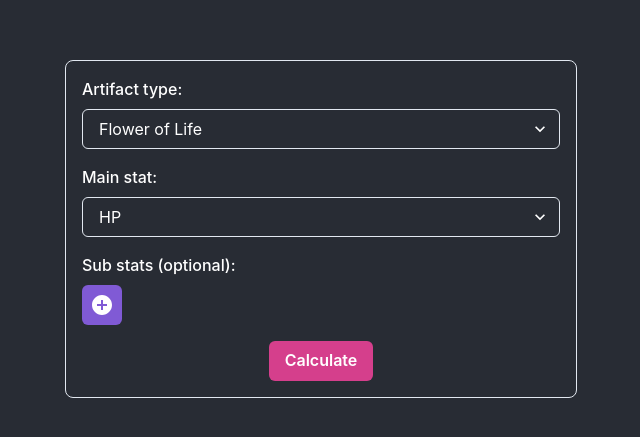
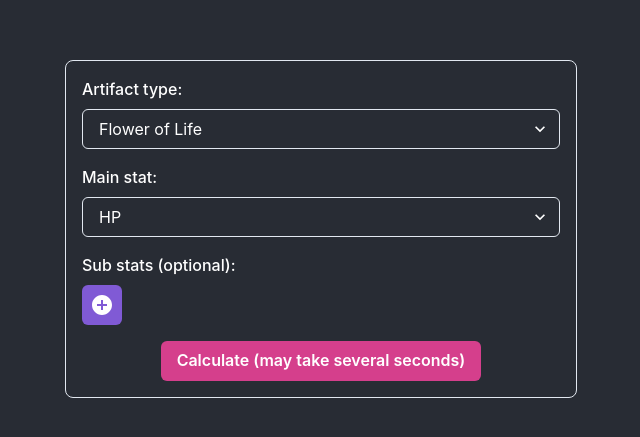
Before and after one commit to grumd/genshin-artifact-farm-calculator, a React (Create React App) app: page / in a window 1280 px wide. Shown: the part 171-608 px from the top of the page, without its empty margins (319-959 px from the left). Built offline with nearby package versions, Linux system fonts and the light colour scheme.

Commit message:
Chance calculation bug fix, gh-pages setup

```diff
--- a/src/App.tsx
+++ b/src/App.tsx
@@ -1,8 +1,5 @@
-import React from "react";
 import styled from "styled-components";
 import { ArtifactForm } from "./components/ArtifactForm";
-import { Stats, Types } from "./data/enums";
-import { calculateChance } from "./utils/calculateChance";
 
 const MainContainer = styled.div`
   background-color: #282c34;
--- a/src/components/ArtifactForm.tsx
+++ b/src/components/ArtifactForm.tsx
@@ -14,7 +14,6 @@ import {
   Popover,
   PopoverTrigger,
   PopoverContent,
-  PopoverHeader,
   PopoverBody,
   PopoverArrow,
   PopoverCloseButton,
@@ -23,7 +22,7 @@ import {
 import styled from "styled-components";
 import { useState, useEffect, memo } from "react";
 import { MdAddCircle } from "react-icons/md";
-import { FaRegQuestionCircle, FaExternalLinkAlt } from "react-icons/fa";
+import { FaRegQuestionCircle } from "react-icons/fa";
 import _ from "lodash/fp";
 
 import { allowedMainStats, allowedSubStats } from "../data/combinations";
@@ -374,7 +373,7 @@ export function ArtifactForm() {
                     color="white"
                     fontSize="2xl"
                     colorScheme="purple"
-                    aria-label="Calculate"
+                    aria-label="Add substat"
                     onClick={onAddSubStats}
                     icon={<MdAddCircle />}
                   />
@@ -387,7 +386,7 @@ export function ArtifactForm() {
             colorScheme="pink"
             onClick={onCalculate}
           >
-            Calculate
+            Calculate (may take several seconds)
           </Button>
         </VStack>
       </Box>
--- a/src/utils/calculateChance.ts
+++ b/src/utils/calculateChance.ts
@@ -69,8 +69,8 @@ export const calculateChance = <
         allSubstatUpgrades.push([j, i]);
       }
     }
-    const fourUpgrades = new Combination(allSubstatUpgrades, 4).toArray();
-    const fiveUpgrades = new Combination(allSubstatUpgrades, 5).toArray();
+    const fourUpgrades = new BaseN(allSubstatUpgrades, 4).toArray();
+    const fiveUpgrades = new BaseN(allSubstatUpgrades, 5).toArray();
 
     const initialTiers = new BaseN(
       [0, 1, 2, 3],
```
Also changed, not shown: package.json (+6 -2 lines), 1 other file (tests, documents, lock files or other folders).
